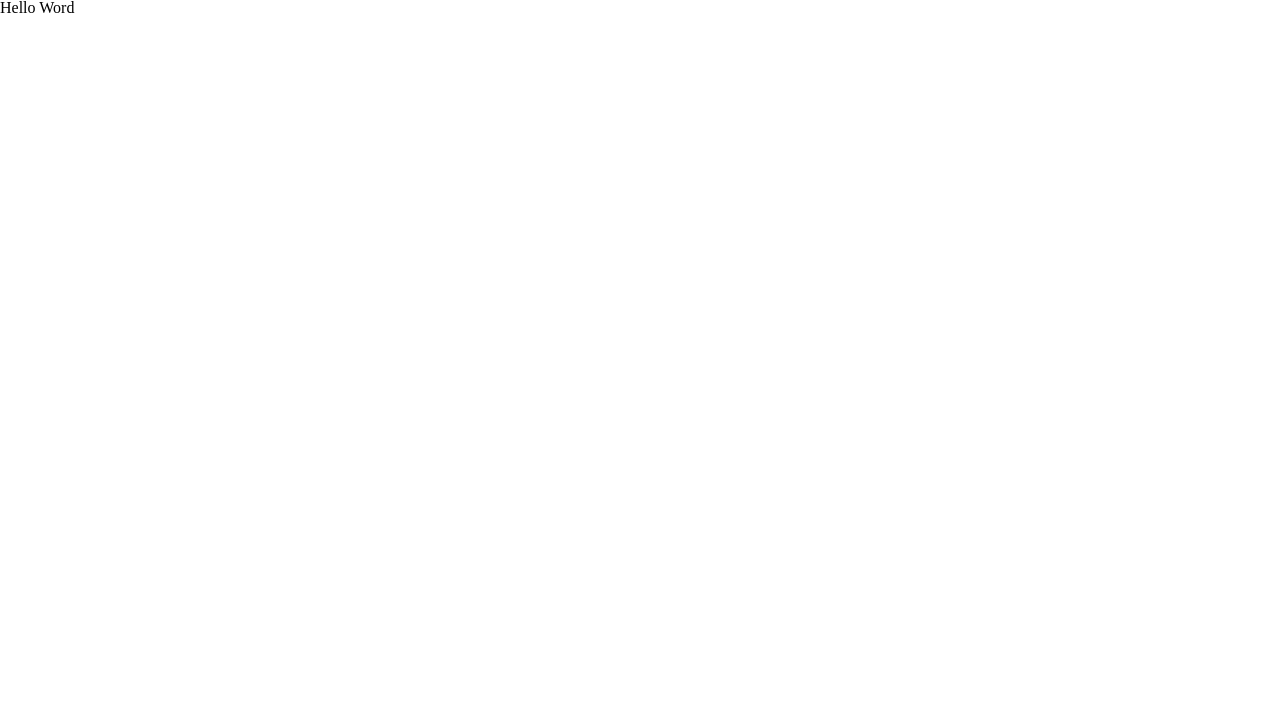
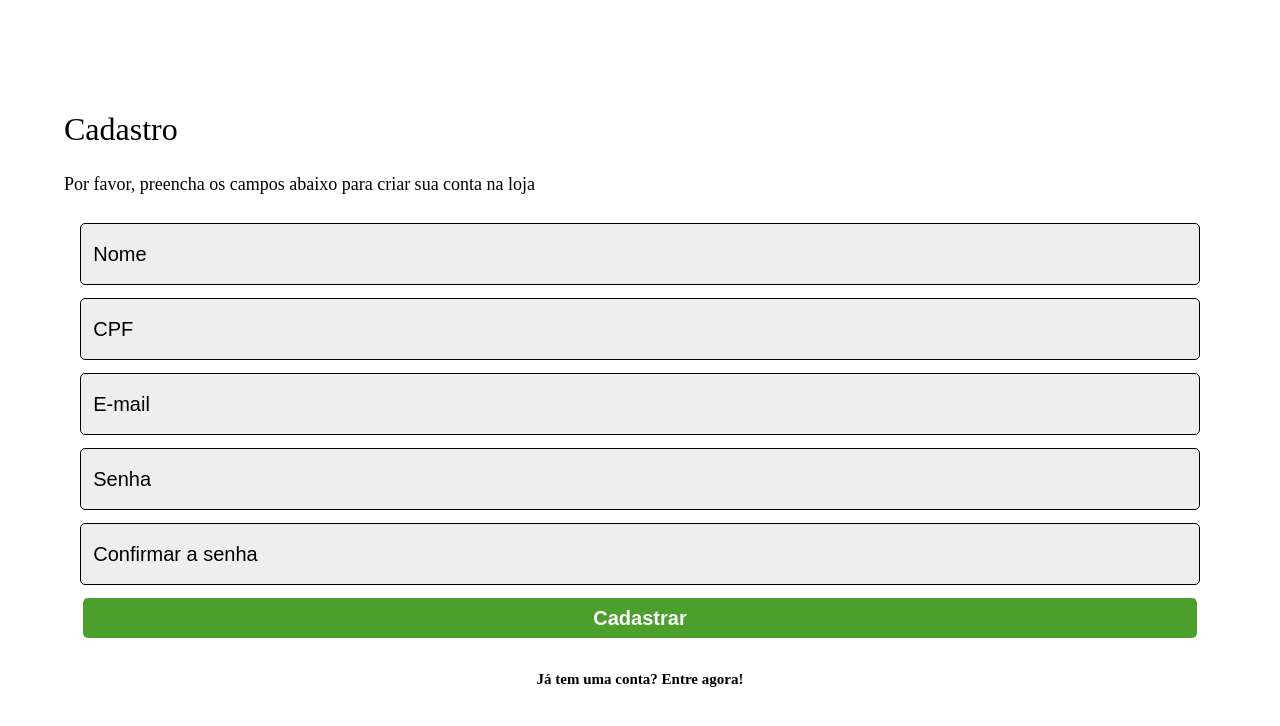
Before and after one commit to phcatanduba/Techstore-Front, a React (Create React App) app: page /sign-up in a window 1280 px wide. Shown: the top 726 px of the page. Built offline with nearby package versions, Linux system fonts and the light colour scheme.

Commit message:
layout sign-up

```diff
--- a/src/components/App.js
+++ b/src/components/App.js
@@ -18,4 +18,7 @@ export default function App() {
 
 const Styles = createGlobalStyle`
     ${reset}
+    a {
+        text-decoration: none;
+    }
 `;
--- /dev/null
+++ b/src/components/signup/Button.js
@@ -0,0 +1,16 @@
+import styled from 'styled-components';
+
+const Button = styled.button`
+    background-color: #4ba02d;
+    color: #fff;
+    width: 87%;
+    height: 40px;
+    border-radius: 5px;
+    border: none;
+    font-weight: 700;
+    font-size: 20px;
+    margin-bottom: 34px;
+    cursor: pointer;
+`;
+
+export default Button;
--- /dev/null
+++ b/src/components/signup/Container.js
@@ -0,0 +1,12 @@
+import styled from 'styled-components';
+
+const Container = styled.main`
+    background-color: #fff;
+    display: flex;
+    flex-direction: column;
+    align-items: center;
+    justify-content: center;
+    height: 100vh;
+`;
+
+export default Container;
--- /dev/null
+++ b/src/components/signup/Redirect.js
@@ -0,0 +1,16 @@
+import styled from 'styled-components';
+import { Link } from 'react-router-dom';
+
+export default function Redirect({ text, page }) {
+    return (
+        <Link to={page}>
+            <TextRedirect>{text}</TextRedirect>
+        </Link>
+    );
+}
+
+const TextRedirect = styled.div`
+    color: #000;
+    font-size: 15px;
+    font-weight: bold;
+`;
--- /dev/null
+++ b/src/components/signup/RegisterInputs.js
@@ -0,0 +1,78 @@
+import styled from 'styled-components';
+
+export default function LoginInputs({ infos, setInfos, signup }) {
+    const [name, email, password, confirmPass, cpf] = infos;
+    const [setName, setEmail, setPassword, setConfirmPass, setCpf] = setInfos;
+
+    return (
+        <Inputs
+            onKeyDown={(e) => {
+                if (e.key === 'Enter') {
+                    signup(name, email, password);
+                }
+            }}
+        >
+            <input
+                placeholder="Nome"
+                value={name}
+                onChange={(e) => {
+                    setName(e.target.value);
+                }}
+            ></input>
+            <input
+                placeholder="CPF"
+                value={cpf}
+                onChange={(e) => {
+                    setCpf(e.target.value);
+                }}
+            ></input>
+            <input
+                placeholder="E-mail"
+                value={email}
+                onChange={(e) => {
+                    setEmail(e.target.value);
+                }}
+            ></input>
+            <input
+                placeholder="Senha"
+                value={password}
+                type="password"
+                autoComplete="new-password"
+                onChange={(e) => {
+                    setPassword(e.target.value);
+                }}
+            ></input>
+            <input
+                type="password"
+                placeholder="Confirmar a senha"
+                autoComplete="new-password"
+                value={confirmPass}
+                onChange={(e) => {
+                    setConfirmPass(e.target.value);
+                }}
+            ></input>
+        </Inputs>
+    );
+}
+
+const Inputs = styled.form`
+    display: flex;
+    flex-direction: column;
+    width: 100%;
+    align-items: center;
+    justify-content: center;
+    input {
+        margin-bottom: 13px;
+        width: 87%;
+        height: 58px;
+        border-radius: 5px;
+        border: 1px solid #000;
+        font-size: 20px;
+        background-color: #eeeeee;
+    }
+    input::placeholder {
+        font-size: 20px;
+        padding-left: 10px;
+        color: #000;
+    }
+`;
--- a/src/components/signup/SignUp.js
+++ b/src/components/signup/SignUp.js
@@ -1,3 +1,60 @@
+import Container from './Container';
+import Title from './Title';
+import Button from './Button';
+import Redirect from './Redirect';
+import RegisterInputs from './RegisterInputs';
+import { useState } from 'react';
+import axios from 'axios';
+import { useHistory } from 'react-router-dom';
+
 export default function SignUp() {
-    return <main>Hello Word</main>;
+    const [name, setName] = useState('');
+    const [email, setEmail] = useState('');
+    const [password, setPassword] = useState('');
+    const [confirmPass, setConfirmPass] = useState('');
+    const [cpf, setCpf] = useState('');
+    const infos = [name, email, password, confirmPass, cpf];
+    const setInfos = [setName, setEmail, setPassword, setConfirmPass, setCpf];
+    let history = useHistory();
+
+    function checkPassword(password, confirmPass) {
+        if (password === confirmPass) {
+            return true;
+        } else {
+            return false;
+        }
+    }
+
+    function registerRequest(name, email, password) {
+        if (checkPassword) {
+            const promise = axios.post('http://localhost:4000/sign-up', {
+                name,
+                email,
+                password,
+            });
+            promise.then((res) => {
+                history.push('/');
+            });
+        } else {
+            alert('SENHAS NAO COINCIDEM');
+        }
+    }
+    return (
+        <Container>
+            <Title title="Cadastro" />
+            <RegisterInputs
+                infos={infos}
+                setInfos={setInfos}
+                signup={registerRequest}
+            />
+            <Button
+                onClick={() => {
+                    registerRequest(name, email, password);
+                }}
+            >
+                Cadastrar
+            </Button>
+            <Redirect text="Já tem uma conta? Entre agora!" page="/" />
+        </Container>
+    );
 }
--- /dev/null
+++ b/src/components/signup/Title.js
@@ -0,0 +1,29 @@
+import styled from 'styled-components';
+
+export default function Title({ title }) {
+    const message =
+        title === 'Cadastro'
+            ? 'Por favor, preencha os campos abaixo para criar sua conta na loja'
+            : '';
+    return (
+        <Container>
+            <Logo>{title}</Logo>
+            <Subtitle>{message}</Subtitle>
+        </Container>
+    );
+}
+
+const Container = styled.div`
+    margin-bottom: 30px;
+    width: 90%;
+`;
+
+const Logo = styled.h1`
+    font-size: 32px;
+    color: #000;
+    margin-bottom: 30px;
+`;
+
+const Subtitle = styled.p`
+    font-size: 18px;
+`;
```
